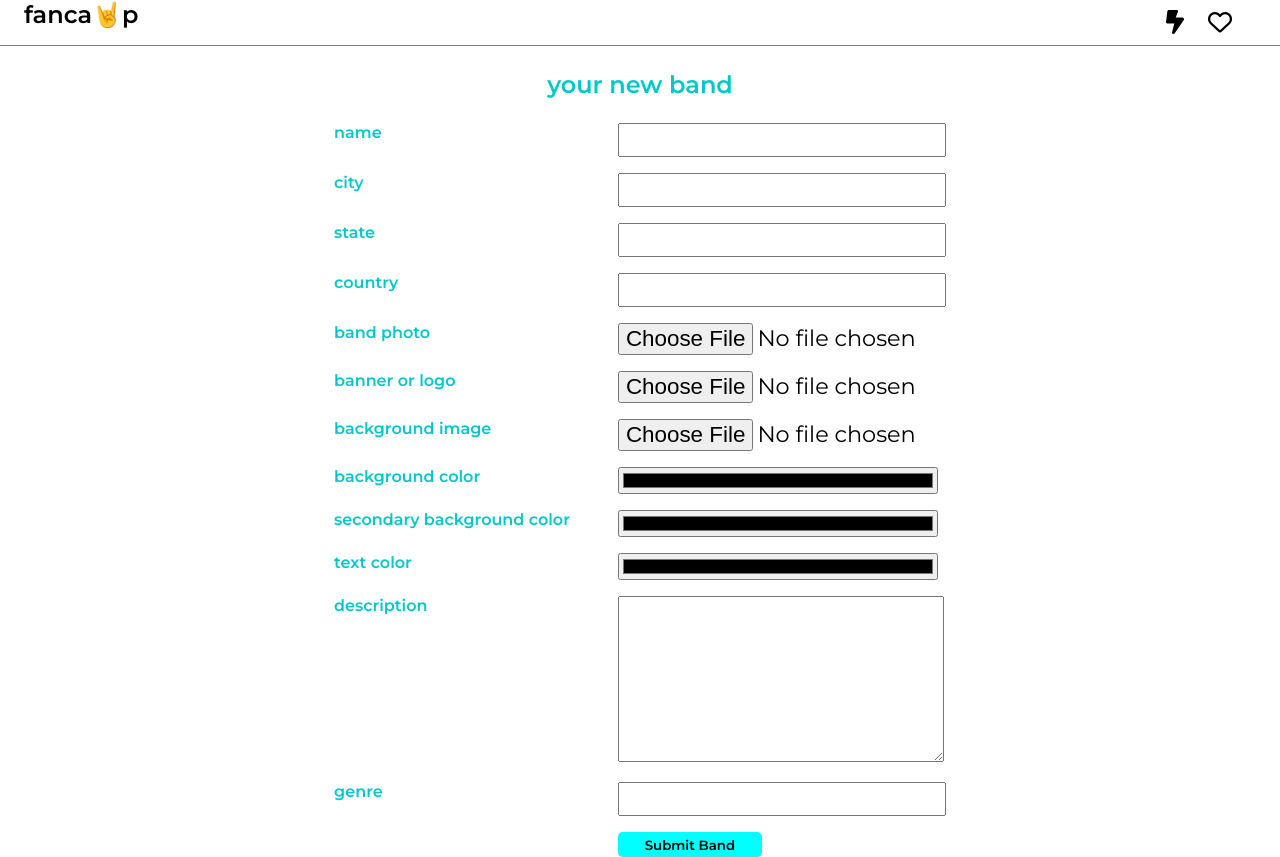
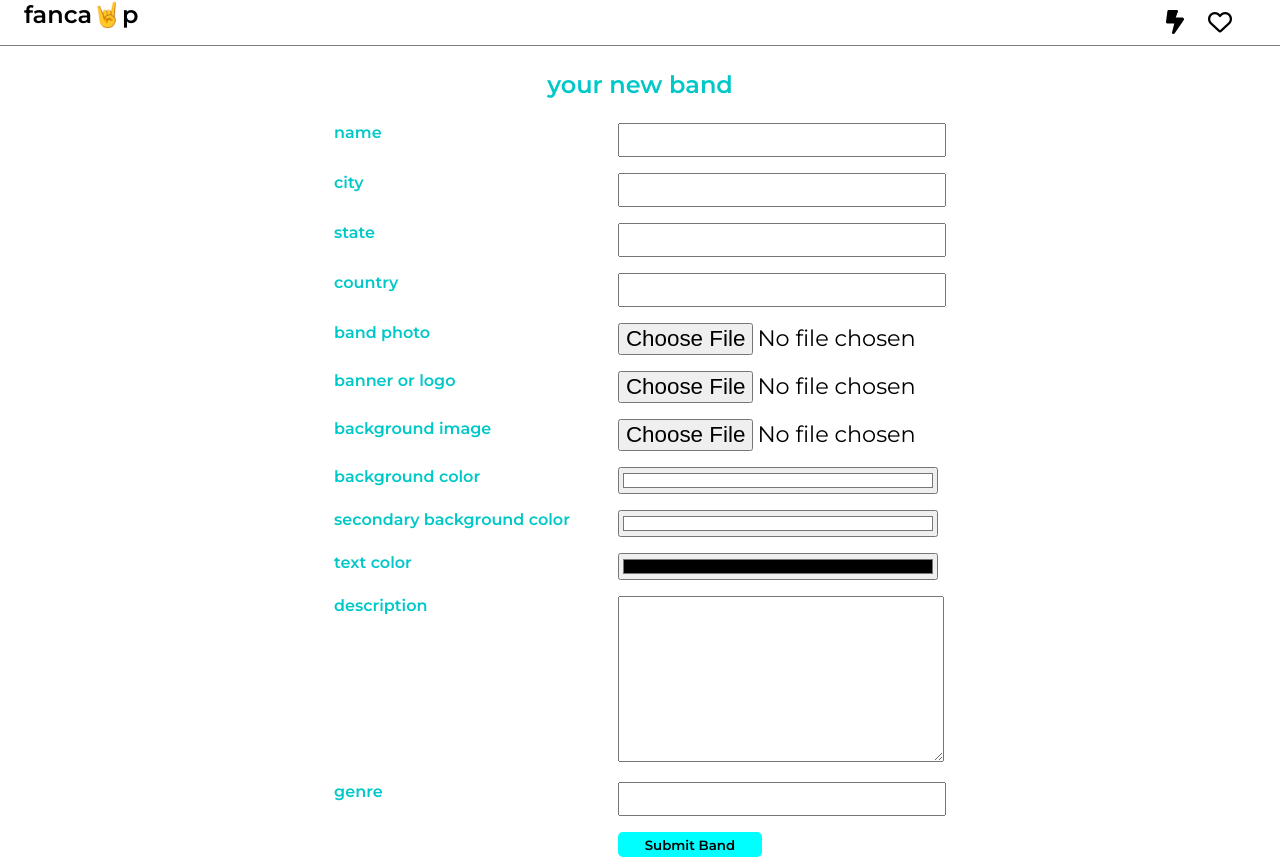
Before and after one commit to cludwell/capstone-project, a React (Create React App) app in the folder react-app/: page /bands/new in a window 1280 px wide. Built offline with nearby package versions, Linux system fonts and the light colour scheme; no server answers; a web font is replaced by a local one.

Commit message:
band post is working

```diff
--- a/react-app/src/App.js
+++ b/react-app/src/App.js
@@ -13,7 +13,6 @@ import BandFormPut from "./components/BandFormPut";
 import AlbumFormPost from "./components/AlbumFormPost";
 import AlbumFormPut from "./components/AlbumFormPut";
 import AboutPage from "./components/AboutPage";
-import Footer from "./components/Footer";
 
 function App() {
   const dispatch = useDispatch();
--- a/react-app/src/components/BandFormPOST/index.js
+++ b/react-app/src/components/BandFormPOST/index.js
@@ -15,9 +15,9 @@ export default function BandFormPOST() {
     const [ bannerUrl, setBannerUrl ] = useState(null)
     const [ description, setDescription ] = useState('')
     const [ backgroundImage, setBackgroundImage ] = useState(null)
-    const [ backgroundColor, setBackgroundColor ] = useState('')
-    const [ backgroundColorSecondary, setBackgroundColorSecondary ] = useState('')
-    const [ textColor, setTextColor ] = useState('')
+    const [ backgroundColor, setBackgroundColor ] = useState('#ffffff')
+    const [ backgroundColorSecondary, setBackgroundColorSecondary ] = useState('#ffffff')
+    const [ textColor, setTextColor ] = useState('#000000')
     const [ genres, setGenres ] = useState('')
     const [ errors, setErrors] = useState({})
     const [ hasSubmitted, setHasSubmitted ] = useState(false)
@@ -58,7 +58,6 @@ export default function BandFormPOST() {
                 background_color_secondary: backgroundColorSecondary,
                 text_color: textColor
             }
-            console.log('=================================', newBand)
             dispatch(startBand(newBand))
             history.push(`/users/${user.id}`)
         }
```
Also changed, not shown: 2 other files (tests, documents, lock files or other folders).
